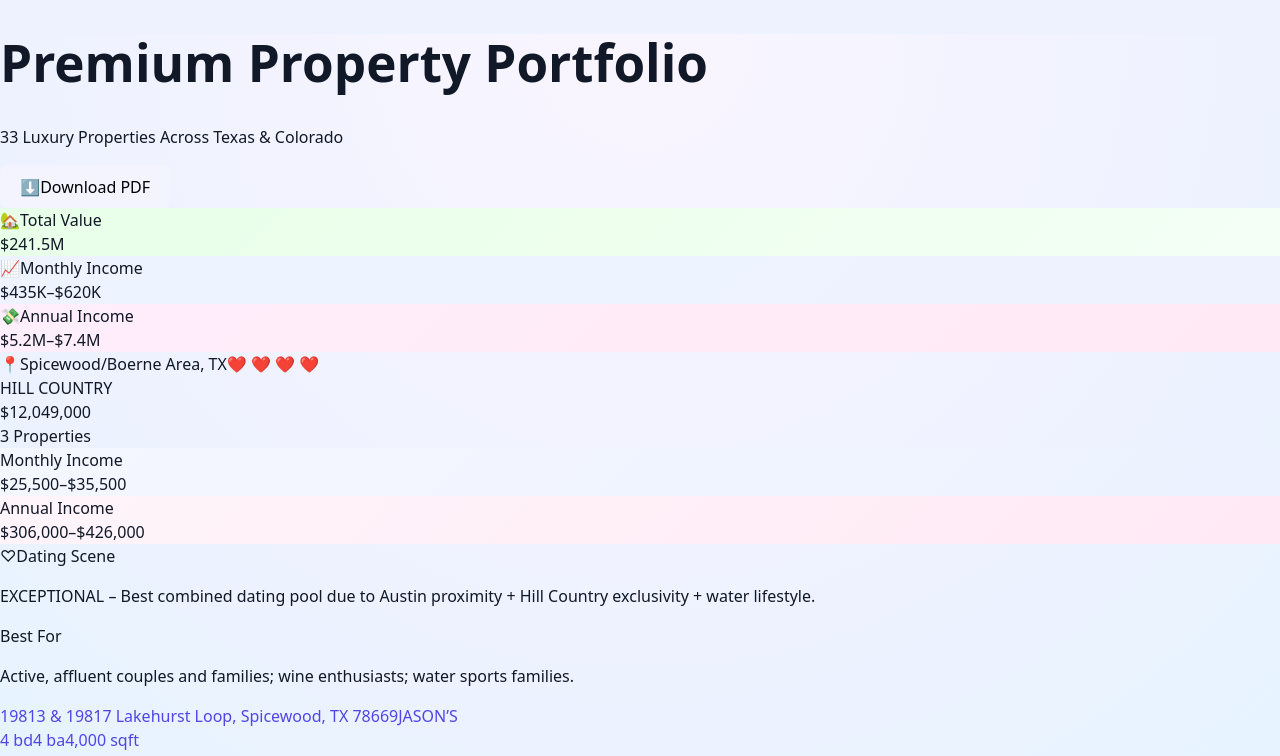
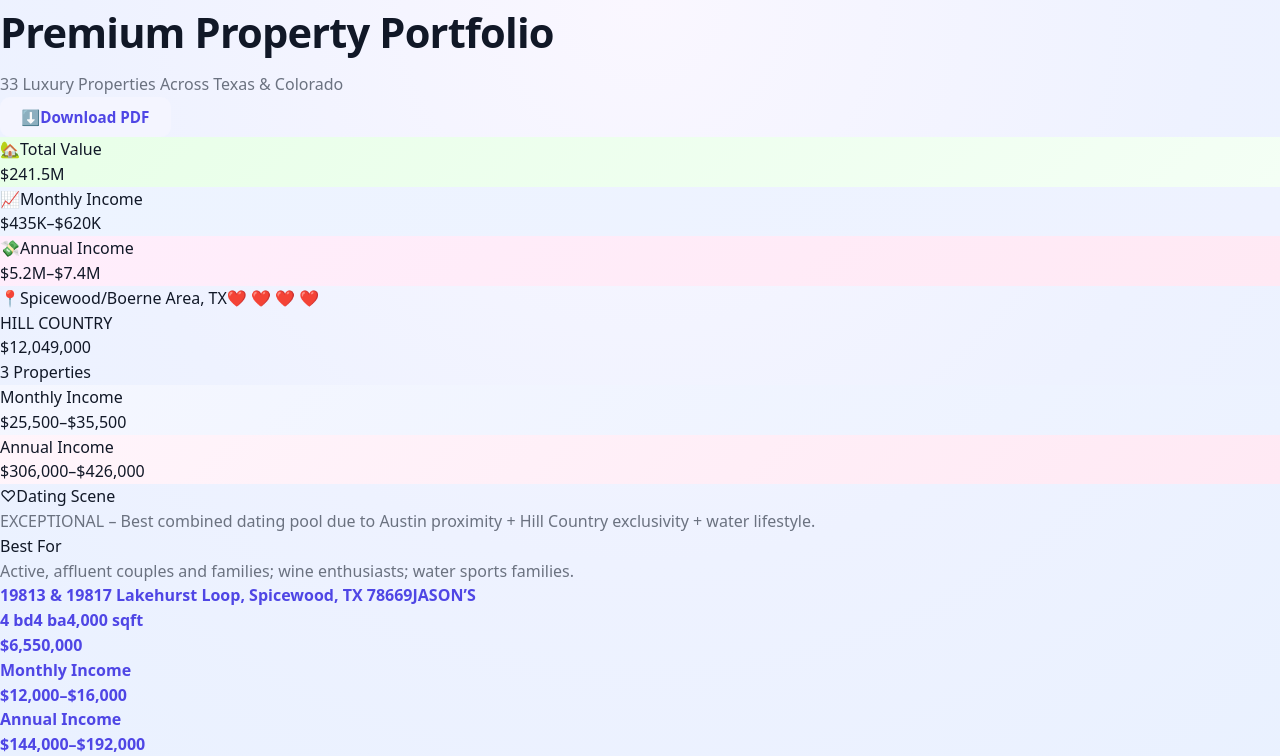
Before and after one commit to jleeyae/portfolio, a React (Vite) app: page / in a window 1280 px wide. Shown: the top 756 px of the page. Built offline with nearby package versions, Linux system fonts and the light colour scheme.

Commit message:
git add . git commit -m "Redesign base CSS with unified purple theme, cards, and typography"

```diff
--- a/src/index.css
+++ b/src/index.css
@@ -1,18 +1,53 @@
+/* ================================
+   DESIGN SYSTEM
+================================ */
+
 :root {
-  font-family: system-ui, -apple-system, BlinkMacSystemFont, 'SF Pro Text', Inter, Avenir, Helvetica, Arial, sans-serif;
-  line-height: 1.5;
-  font-weight: 400;
+  /* Typography */
+  --font-sans: system-ui, -apple-system, BlinkMacSystemFont, 'SF Pro Text', Inter, Avenir, Helvetica, Arial, sans-serif;
 
-  /* Force light theme */
+  /* Core colors */
+  --bg-page: #eef2ff;
+  --bg-gradient-start: #faf7ff;
+  --bg-gradient-mid: #eef2ff;
+  --bg-gradient-end: #e9f1ff;
+
+  --bg-card: #ffffff;
+  --bg-soft: #f7f8fd;
+
+  --text-primary: #111827;
+  --text-secondary: #6b7280;
+
+  /* Brand purple */
+  --purple-500: #6a5cff;
+  --purple-600: #5b4bff;
+  --purple-700: #4f46e5;
+
+  /* Accent colors */
+  --green-income: #15803d;
+  --blue-income: #2563eb;
+  --pink-soft: #fff4f7;
+  --pink-border: #ffd6e3;
+
+  /* Radius */
+  --radius-sm: 10px;
+  --radius-md: 16px;
+  --radius-lg: 22px;
+
+  /* Shadows */
+  --shadow-sm: 0 6px 18px rgba(0, 0, 0, 0.08);
+  --shadow-md: 0 12px 30px rgba(0, 0, 0, 0.1);
+  --shadow-lg: 0 18px 40px rgba(0, 0, 0, 0.14);
+
+  /* Motion */
+  --transition: 0.2s ease;
+
   color-scheme: light;
-  color: #111827;
-  background-color: #eef2ff;
+}
 
-  font-synthesis: none;
-  text-rendering: optimizeLegibility;
-  -webkit-font-smoothing: antialiased;
-  -moz-osx-font-smoothing: grayscale;
-}
+/* ================================
+   BASE LAYOUT
+================================ */
 
 html,
 body,
@@ -23,52 +58,234 @@ body,
 body {
   margin: 0;
   min-width: 320px;
-  min-height: 100vh;
-  display: block;              /* let .ppp-page handle centering */
-  background: radial-gradient(circle at top, #f9f5ff 0, #eef2ff 60%, #e5f4ff 100%);
-  font-family: system-ui, -apple-system, BlinkMacSystemFont, 'SF Pro Text', Inter, sans-serif;
-  color: #111827;
+  font-family: var(--font-sans);
+  color: var(--text-primary);
+  background:
+    radial-gradient(circle at top,
+      var(--bg-gradient-start) 0%,
+      var(--bg-gradient-mid) 55%,
+      var(--bg-gradient-end) 100%);
+  line-height: 1.55;
+  -webkit-font-smoothing: antialiased;
+  text-rendering: optimizeLegibility;
 }
 
-/* Links */
+/* ================================
+   TYPOGRAPHY
+================================ */
+
+h1,
+h2,
+h3,
+h4 {
+  margin: 0;
+  font-weight: 700;
+  letter-spacing: -0.02em;
+}
+
+h1 {
+  font-size: 2.6rem;
+  margin-bottom: 0.5rem;
+}
+
+h2 {
+  font-size: 1.8rem;
+}
+
+h3 {
+  font-size: 1.1rem;
+  font-weight: 600;
+}
+
+p {
+  margin: 0;
+  color: var(--text-secondary);
+}
+
+/* ================================
+   LINKS
+================================ */
 
 a {
-  font-weight: 500;
-  color: #4f46e5;
+  color: var(--purple-700);
+  font-weight: 600;
   text-decoration: none;
 }
+
 a:hover {
-  color: #4338ca;
+  color: var(--purple-600);
+  text-decoration: underline;
 }
 
-/* Headings */
+/* ================================
+   BUTTONS
+================================ */
 
-h1 {
-  font-size: 3.2em;
-  line-height: 1.1;
+button {
+  appearance: none;
+  border: none;
+  border-radius: var(--radius-sm);
+  padding: 0.65em 1.4em;
+  font-family: inherit;
+  font-size: 0.95rem;
+  font-weight: 600;
+  color: var(--purple-700);
+  background: #f4f5ff;
+  cursor: pointer;
+  transition: all var(--transition);
 }
 
-/* Buttons (base only; portfolio button overrides in its own class) */
+button:hover {
+  background: #e6e8ff;
+  box-shadow: var(--shadow-sm);
+}
 
-button {
-  border-radius: 8px;
-  border: 1px solid transparent;
-  padding: 0.6em 1.2em;
-  font-size: 1em;
-  font-weight: 500;
-  font-family: inherit;
-  background-color: #f3f4ff;
-  cursor: pointer;
-  transition: border-color 0.25s, background-color 0.25s;
-}
-button:hover {
-  border-color: #6366f1;
-  background-color: #e0e7ff;
-}
-button:focus,
 button:focus-visible {
-  outline: 3px solid #818cf8;
+  outline: 3px solid #c7d2fe;
   outline-offset: 2px;
 }
 
-/* Remove old light/dark media override */
+/* ================================
+   MARKET CARD (MAIN SECTION)
+================================ */
+
+.market-card {
+  background: var(--bg-card);
+  border-radius: var(--radius-lg);
+  box-shadow: var(--shadow-md);
+  margin-bottom: 40px;
+  overflow: hidden;
+}
+
+/* ================================
+   MARKET HEADER (PURPLE BAR)
+================================ */
+
+.market-header {
+  background: linear-gradient(135deg,
+    var(--purple-600),
+    #8b5cf6);
+  color: white;
+  padding: 26px 30px;
+  display: flex;
+  justify-content: space-between;
+  align-items: flex-start;
+}
+
+.market-header small {
+  display: block;
+  margin-top: 4px;
+  font-size: 0.75rem;
+  letter-spacing: 0.08em;
+  opacity: 0.85;
+}
+
+/* ================================
+   METRIC BOXES (INCOME)
+================================ */
+
+.metric-row {
+  display: grid;
+  grid-template-columns: repeat(auto-fit, minmax(220px, 1fr));
+  gap: 20px;
+  padding: 24px 30px;
+}
+
+.metric-box {
+  background: var(--bg-soft);
+  border-radius: var(--radius-md);
+  padding: 18px 22px;
+  font-weight: 600;
+}
+
+.metric-label {
+  font-size: 0.75rem;
+  text-transform: uppercase;
+  letter-spacing: 0.08em;
+  color: var(--text-secondary);
+}
+
+.metric-value {
+  font-size: 1.2rem;
+  margin-top: 6px;
+}
+
+/* ================================
+   CALLOUT: DATING SCENE
+================================ */
+
+.callout-dating {
+  margin: 0 30px 24px;
+  background: var(--pink-soft);
+  border: 1px solid var(--pink-border);
+  border-radius: var(--radius-md);
+  padding: 16px 20px;
+  font-weight: 500;
+}
+
+/* ================================
+   BEST FOR
+================================ */
+
+.best-for {
+  margin: 0 30px 30px;
+  background: #f1f5ff;
+  border-radius: var(--radius-md);
+  padding: 18px 22px;
+  font-weight: 500;
+}
+
+/* ================================
+   PROPERTY LIST
+================================ */
+
+.property-list {
+  padding: 0 30px 30px;
+  display: grid;
+  gap: 18px;
+}
+
+.property-card {
+  background: var(--bg-card);
+  border: 1px solid #eef0f5;
+  border-radius: var(--radius-md);
+  padding: 20px;
+  display: grid;
+  gap: 12px;
+  transition: all var(--transition);
+}
+
+.property-card:hover {
+  transform: translateY(-2px);
+  box-shadow: var(--shadow-lg);
+}
+
+/* ================================
+   PROPERTY DETAILS
+================================ */
+
+.property-title {
+  font-weight: 700;
+  font-size: 1rem;
+}
+
+.property-meta {
+  display: flex;
+  gap: 16px;
+  font-size: 0.85rem;
+  color: var(--text-secondary);
+}
+
+.property-income {
+  display: flex;
+  justify-content: space-between;
+  font-weight: 600;
+}
+
+.property-income .monthly {
+  color: var(--green-income);
+}
+
+.property-income .annual {
+  color: var(--blue-income);
+}
```
